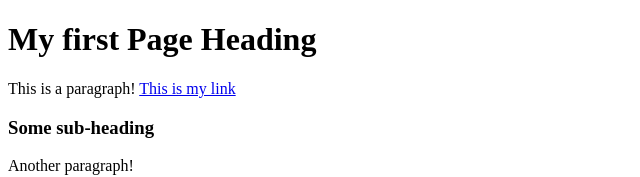
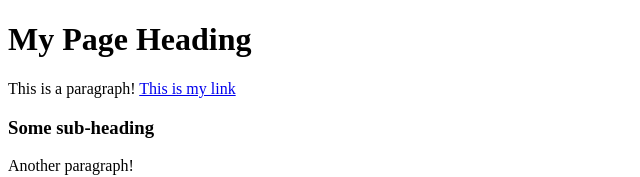
Before and after one commit to s2t2/my-site-2020, a plain HTML site: page index.html in a window 1280 px wide. Shown: the top 177 px of the page, without its empty margins (0-640 px from the left). Drawn offline with Linux system fonts and the light colour scheme.

Commit message:
Update index.html

```diff
--- a/index.html
+++ b/index.html
@@ -9,7 +9,7 @@
 <body>
 
 
-    <h1>My first Page Heading</h1>
+    <h1>My Page Heading</h1>
 
     <p>
         This is a paragraph!
```
